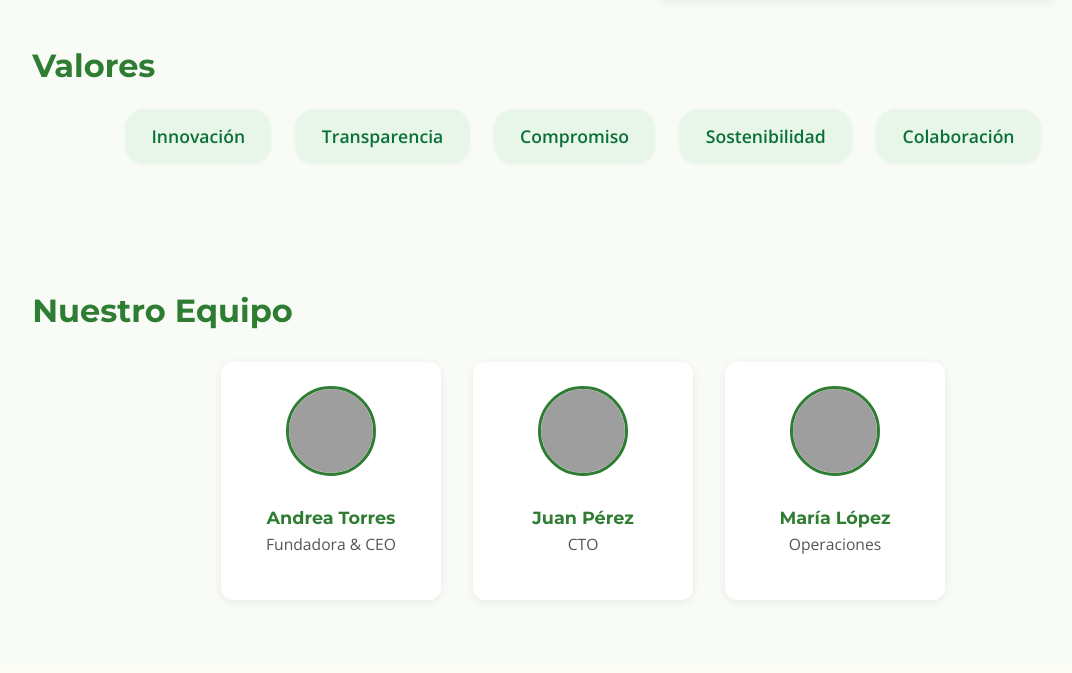
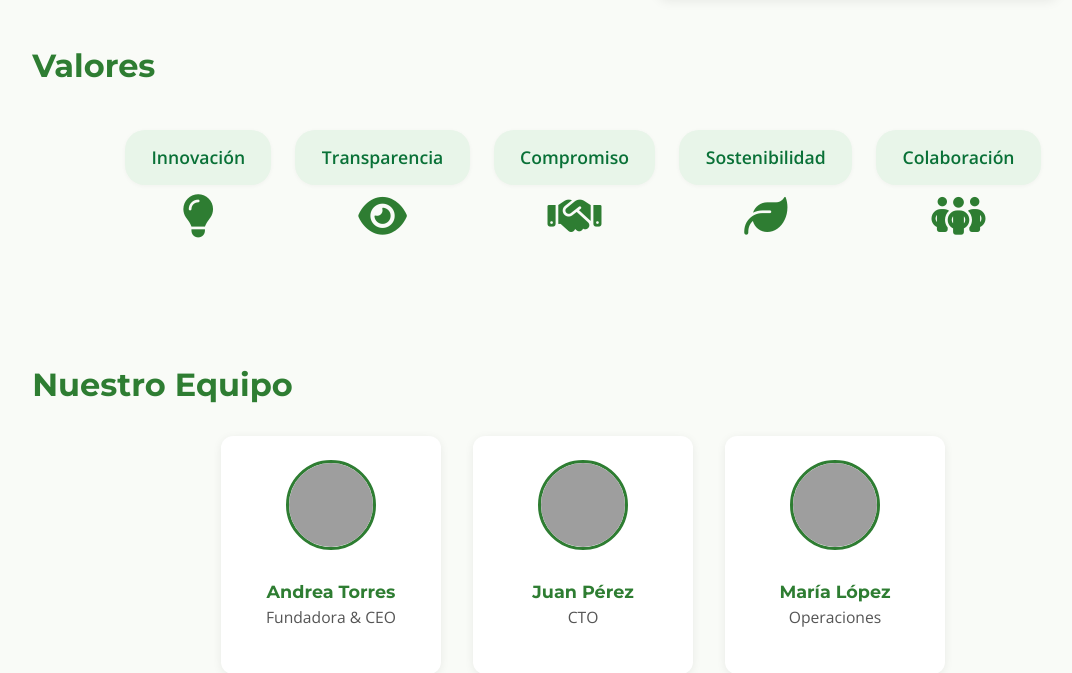
Before and after one commit to Ordones18/Agrogrid, a Flask app: page /about in a window 1280 px wide. Shown: the part 1237-1910 px from the top of the page, without its empty margins (57-1129 px from the left). Before the commit the page ends 1791 px from the top, so only its background shows below. Run offline with Flask 3, Linux system fonts and the light colour scheme; grey boxes are pictures that could not be loaded.

Commit message:
Mejorar la página Acerca de: actualizar los estilos y la estructura de la sección de valores, agregar íconos y mejorar el diseño.

```diff
--- a/app/static/css/about.css
+++ b/app/static/css/about.css
@@ -107,11 +107,20 @@
   gap: 1.5em;
   list-style: none;
   padding: 0;
-  margin: 1.5em 0 0 0;
+  margin: 2.8em 0 0 0;
   justify-content: center;
 }
 
 .values-list li {
+  display: flex;
+  flex-direction: column;
+  align-items: center;
+  background: none;
+  padding: 0;
+  border-radius: 0;
+}
+
+.value-text {
   background: #e8f5e9;
   color: #097137;
   padding: 0.8em 1.5em;
@@ -119,6 +128,16 @@
   font-weight: 600;
   font-size: 1.1rem;
   box-shadow: 0 1px 4px rgba(0,0,0,0.04);
+  margin-bottom: 0.5em;
+}
+
+.value-icon i {
+  font-size: 2.7em;
+  color: #2e7d32;
+  transition: transform 0.2s;
+}
+.value-icon i:hover {
+  transform: scale(1.25);
 }
 
 /* Equipo */
--- a/app/templates/about.html
+++ b/app/templates/about.html
@@ -39,11 +39,26 @@
   <div class="container">
     <h2>Valores</h2>
     <ul class="values-list">
-      <li>Innovación</li>
-      <li>Transparencia</li>
-      <li>Compromiso</li>
-      <li>Sostenibilidad</li>
-      <li>Colaboración</li>
+      <li>
+        <span class="value-text">Innovación</span>
+        <span class="value-icon"><i class="fas fa-lightbulb"></i></span>
+      </li>
+      <li>
+        <span class="value-text">Transparencia</span>
+        <span class="value-icon"><i class="fas fa-eye"></i></span>
+      </li>
+      <li>
+        <span class="value-text">Compromiso</span>
+        <span class="value-icon"><i class="fas fa-handshake"></i></span>
+      </li>
+      <li>
+        <span class="value-text">Sostenibilidad</span>
+        <span class="value-icon"><i class="fas fa-leaf"></i></span>
+      </li>
+      <li>
+        <span class="value-text">Colaboración</span>
+        <span class="value-icon"><i class="fas fa-people-group"></i></span>
+      </li>
     </ul>
   </div>
 </section>
```
Also changed, not shown: app/static/css/header.css (+12 -12 lines).
